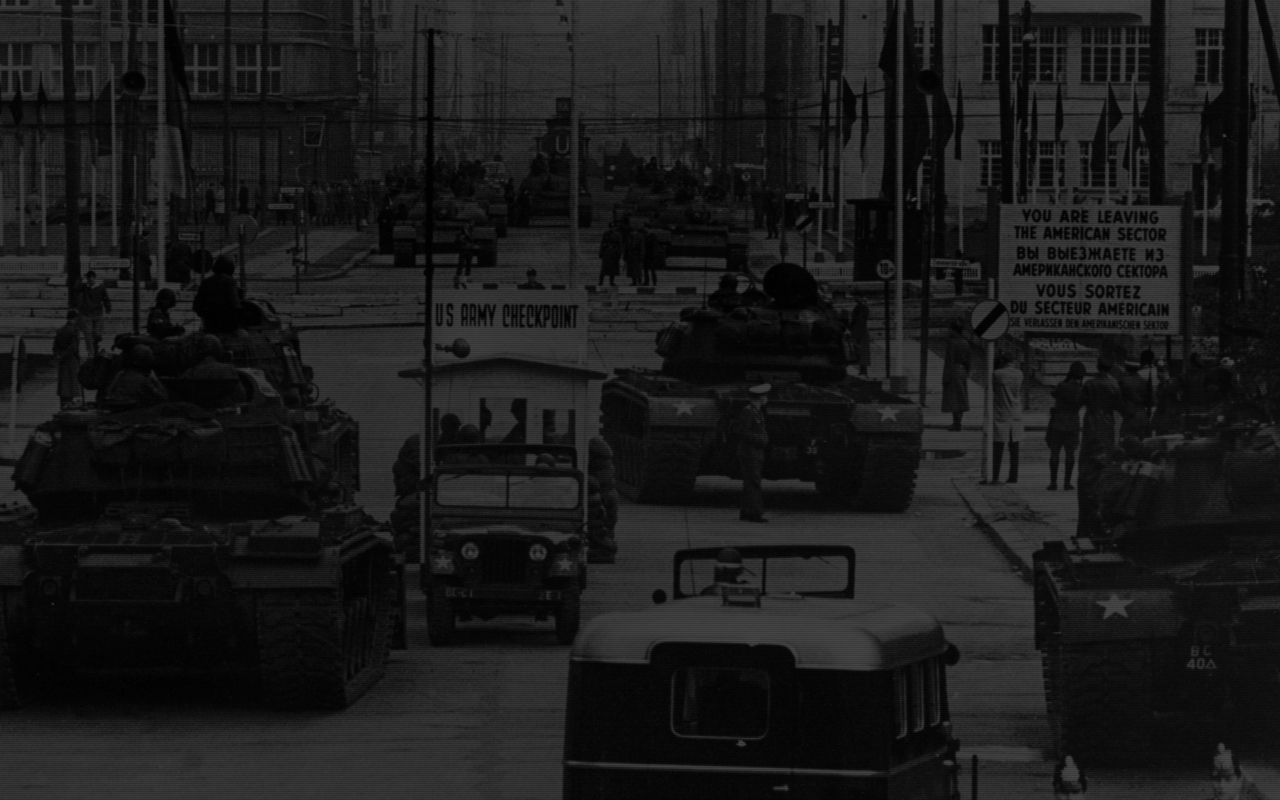
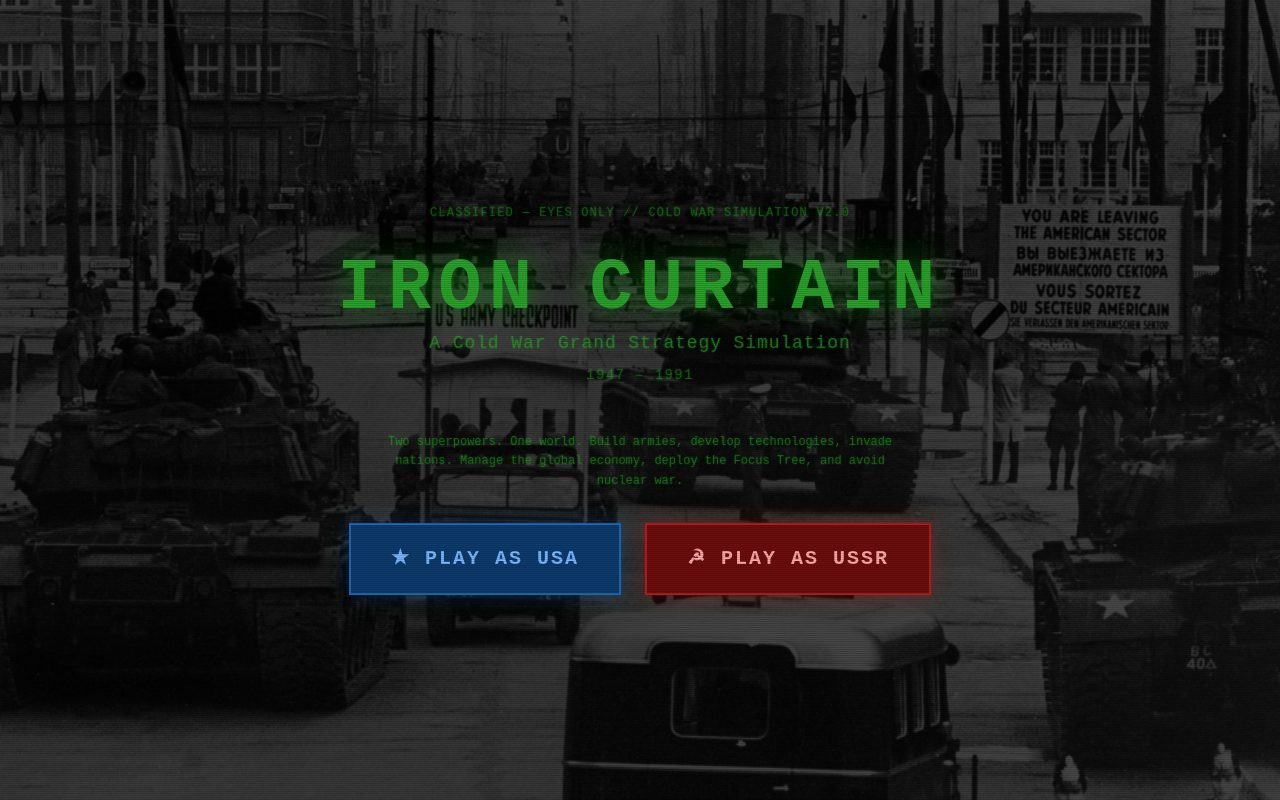
Before and after one commit to bruvrep365/IronCurtainv1, a React (Vite) app: page / in a window 1280 px wide. Built offline with nearby package versions, Linux system fonts and the light colour scheme.

Commit message:
Fix opening screen stacking issue

```diff
--- a/src/game-app.tsx
+++ b/src/game-app.tsx
@@ -25,6 +25,7 @@
         {/* Darkened overlay so title text and buttons stay readable */}
         <div className="absolute inset-0 bg-black/70" />
         <div className="absolute inset-0 opacity-10 pointer-events-none" style={{ backgroundImage: 'repeating-linear-gradient(0deg, transparent, transparent 2px, rgba(0,255,0,0.05) 2px, rgba(0,255,0,0.05))' }} />
+        <div className="relative z-10 flex flex-col items-center justify-center w-full">
           <div className="text-xs text-primary/40 tracking-widest mb-8 uppercase">CLASSIFIED — EYES ONLY // COLD WAR SIMULATION v2.0</div>
           <h1 className="text-7xl font-bold text-primary tracking-widest uppercase mb-1" style={{ textShadow: '0 0 30px rgba(0,255,0,0.4)' }}>
             IRON CURTAIN
@@ -46,6 +47,7 @@
               style={{ background: '#6e0d0d', borderColor: '#bf1a1a', color: '#ffaaaa', boxShadow: '0 0 20px rgba(191,26,26,0.3)' }}>
               ☭ PLAY AS USSR
             </button>
+          </div>
         </div>
       </div>
     );
```
Lines whose indentation alone changed are shown as unchanged.
